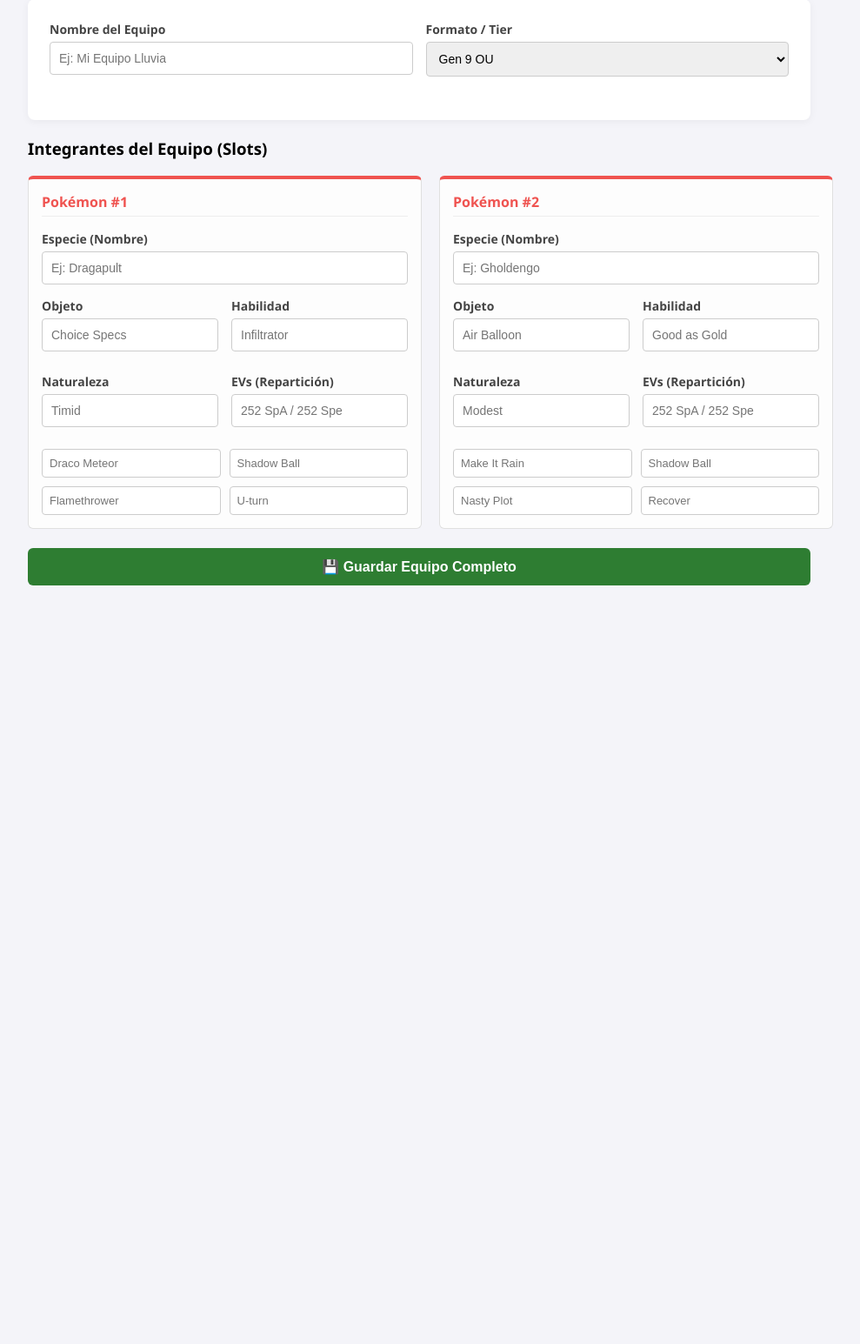
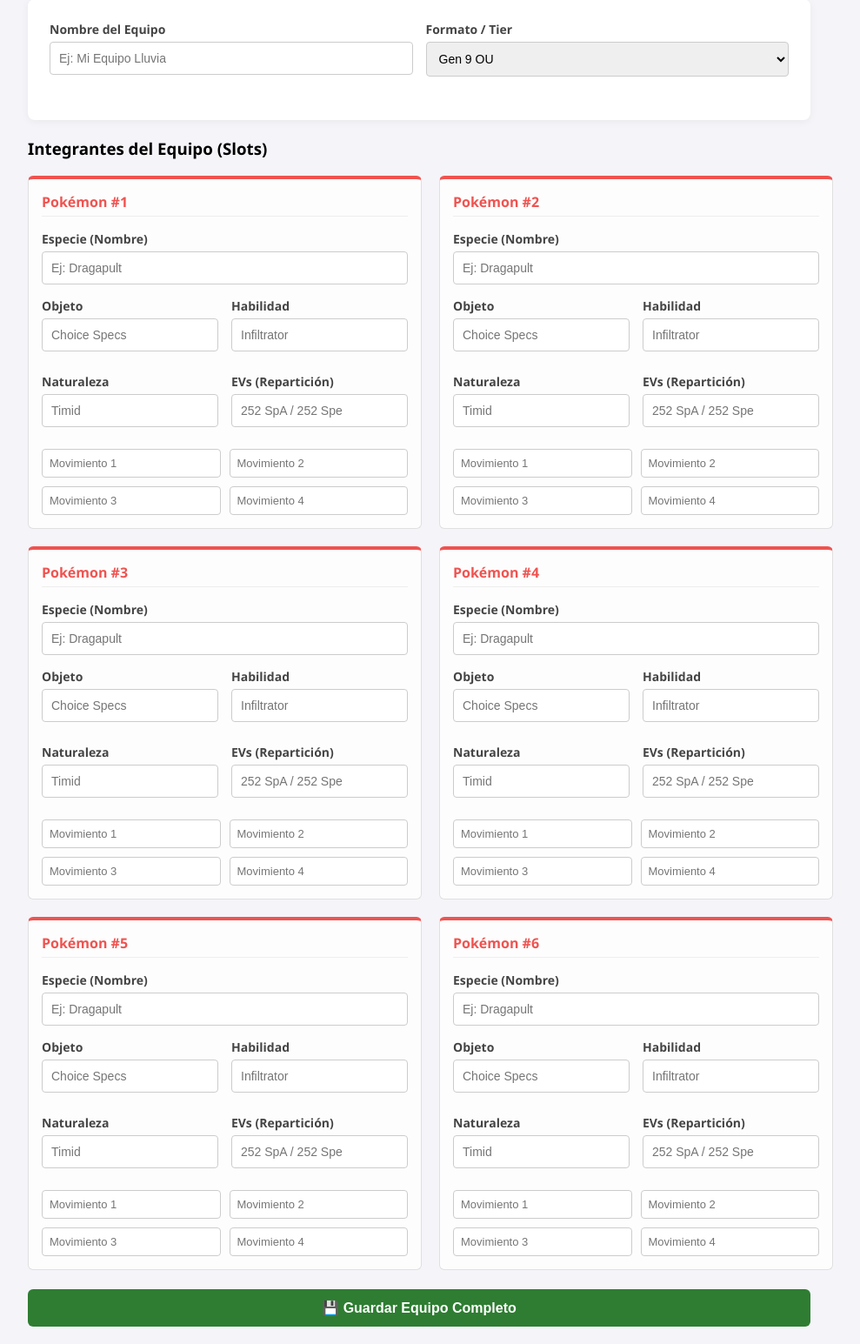
Before and after one commit to ShinryuAspect/poke-teambuilder, a PHP site: page /poke-teambuilder/views/crear_equipo.php in a window 1280 px wide. Shown: the part 114-1659 px from the top of the page at 87% size, without its empty margins (158-1147 px from the left). Before the commit the page ends 787 px from the top, so only its background shows below. Run offline with PHP 8.4, Linux system fonts and the light colour scheme; the visitor is signed in with stand-in values (Sample User, id 1).

Commit message:
feat: expandir Team Builder a 6 slots modulares mediante bucle dinámico
- Refactorizado `public/views/crear_equipo.php` para renderizar dinámicamente 6 ranuras de Pokémon mediante un bucle iterativo nativo en PHP.
- Minimizada la duplicidad de líneas de código en la capa de la vista (DRY compliance).
- Añadida lógica condicional para exigir obligatoriamente el primer integrante, flexibilizando la persistencia de equipos parciales.

```diff
--- a/public/views/crear_equipo.php
+++ b/public/views/crear_equipo.php
@@ -22,7 +22,7 @@ if ($_SERVER['REQUEST_METHOD'] === 'POST') {
         $idUsuario = $_SESSION['usuario']['id'];
 
         if ($equipoModel->guardar($idUsuario, $nombreEquipo, $formatoTier, $pokemonPost)) {
-            $mensajeExito = "¡Equipo guardado con éxito en la base de datos!";
+            $mensajeExito = "¡Equipo completo guardado con éxito en la base de datos!";
         } else {
             $mensajeError = "Hubo un error crítico al procesar y guardar el equipo.";
         }
@@ -71,73 +71,48 @@ require_once 'header.php';
         <h3>Integrantes del Equipo (Slots)</h3>
         <div class="grid-pokemon">
 
+            <?php
+            for ($i = 0; $i < 6; $i++):
+                $esObligatorio = ($i === 0) ? 'required' : '';
+            ?>
                 <div class="pokemon-slot">
-                <h3>Pokémon #1</h3>
+                    <h3>Pokémon #<?= ($i + 1) ?></h3>
+
                     <div class="form-group">
                         <label>Especie (Nombre)</label>
-                    <input type="text" name="pokemon[0][pokemon_name]" placeholder="Ej: Dragapult" required>
+                        <input type="text" name="pokemon[<?= $i ?>][pokemon_name]" placeholder="Ej: Dragapult" <?= $esObligatorio ?>>
                     </div>
+
                     <div class="form-inline">
                         <div class="form-group">
                             <label>Objeto</label>
-                        <input type="text" name="pokemon[0][objeto]" placeholder="Choice Specs">
+                            <input type="text" name="pokemon[<?= $i ?>][objeto]" placeholder="Choice Specs">
                         </div>
                         <div class="form-group">
                             <label>Habilidad</label>
-                        <input type="text" name="pokemon[0][habilidad]" placeholder="Infiltrator">
+                            <input type="text" name="pokemon[<?= $i ?>][habilidad]" placeholder="Infiltrator">
                         </div>
                     </div>
+
                     <div class="form-inline">
                         <div class="form-group">
                             <label>Naturaleza</label>
-                        <input type="text" name="pokemon[0][naturaleza]" placeholder="Timid">
+                            <input type="text" name="pokemon[<?= $i ?>][naturaleza]" placeholder="Timid">
                         </div>
                         <div class="form-group">
                             <label>EVs (Repartición)</label>
-                        <input type="text" name="pokemon[0][evs_reparticion]" placeholder="252 SpA / 252 Spe">
-                    </div>
-                </div>
-                <div class="moves-grid">
-                    <input type="text" name="pokemon[0][movimiento_1]" placeholder="Draco Meteor">
-                    <input type="text" name="pokemon[0][movimiento_2]" placeholder="Shadow Ball">
-                    <input type="text" name="pokemon[0][movimiento_3]" placeholder="Flamethrower">
-                    <input type="text" name="pokemon[0][movimiento_4]" placeholder="U-turn">
+                            <input type="text" name="pokemon[<?= $i ?>][evs_reparticion]" placeholder="252 SpA / 252 Spe">
                         </div>
                     </div>
 
-            <div class="pokemon-slot">
-                <h3>Pokémon #2</h3>
-                <div class="form-group">
-                    <label>Especie (Nombre)</label>
-                    <input type="text" name="pokemon[1][pokemon_name]" placeholder="Ej: Gholdengo">
-                </div>
-                <div class="form-inline">
-                    <div class="form-group">
-                        <label>Objeto</label>
-                        <input type="text" name="pokemon[1][objeto]" placeholder="Air Balloon">
-                    </div>
-                    <div class="form-group">
-                        <label>Habilidad</label>
-                        <input type="text" name="pokemon[1][habilidad]" placeholder="Good as Gold">
+                    <div class="moves-grid">
+                        <input type="text" name="pokemon[<?= $i ?>][movimiento_1]" placeholder="Movimiento 1">
+                        <input type="text" name="pokemon[<?= $i ?>][movimiento_2]" placeholder="Movimiento 2">
+                        <input type="text" name="pokemon[<?= $i ?>][movimiento_3]" placeholder="Movimiento 3">
+                        <input type="text" name="pokemon[<?= $i ?>][movimiento_4]" placeholder="Movimiento 4">
                     </div>
                 </div>
-                <div class="form-inline">
-                    <div class="form-group">
-                        <label>Naturaleza</label>
-                        <input type="text" name="pokemon[1][naturaleza]" placeholder="Modest">
-                    </div>
-                    <div class="form-group">
-                        <label>EVs (Repartición)</label>
-                        <input type="text" name="pokemon[1][evs_reparticion]" placeholder="252 SpA / 252 Spe">
-                    </div>
-                </div>
-                <div class="moves-grid">
-                    <input type="text" name="pokemon[1][movimiento_1]" placeholder="Make It Rain">
-                    <input type="text" name="pokemon[1][movimiento_2]" placeholder="Shadow Ball">
-                    <input type="text" name="pokemon[1][movimiento_3]" placeholder="Nasty Plot">
-                    <input type="text" name="pokemon[1][movimiento_4]" placeholder="Recover">
-                </div>
-            </div>
+            <?php endfor; ?>
 
         </div>
 
```
Lines whose indentation alone changed are shown as unchanged.
